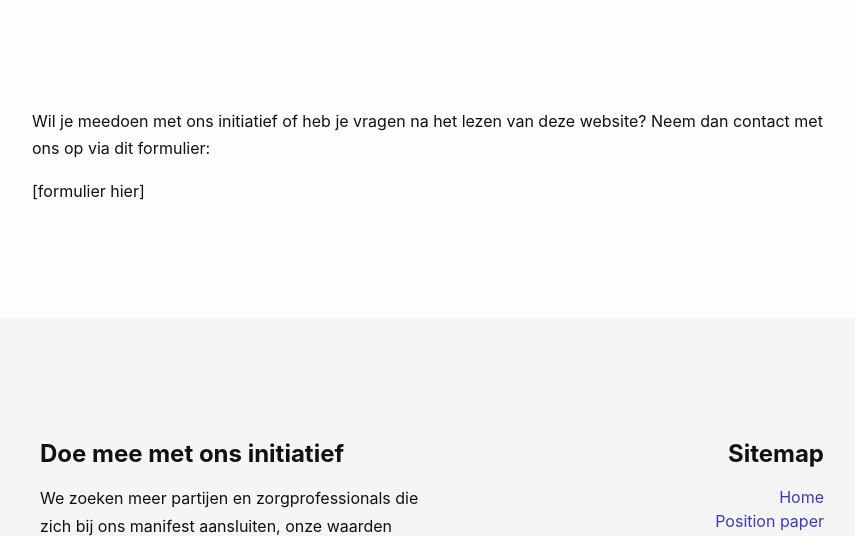
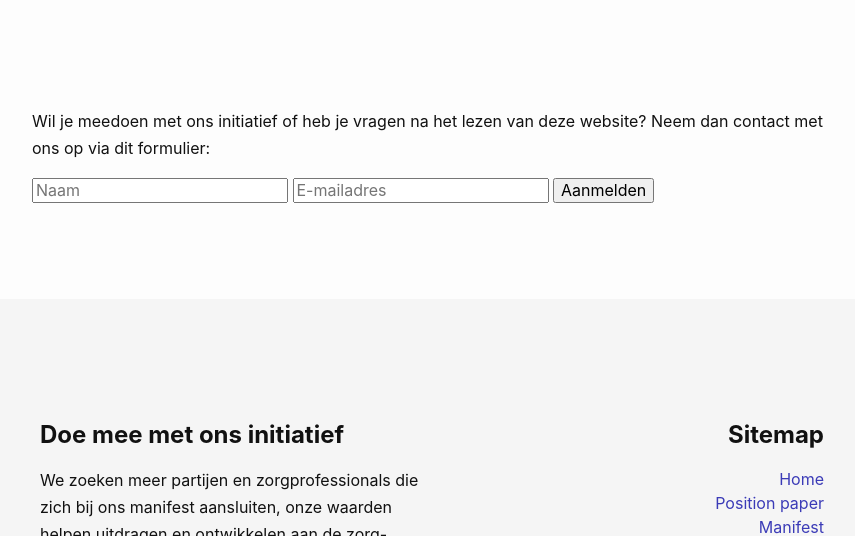
Before and after one commit to nuts-foundation/nuts-webpresence, a Jekyll site: the page built from contact.md, in a window 1280 px wide and 900 px high, cut to the strip 364-900 px from the top of the window. Shown: the whole strip, without its empty margins (208-1063 px from the left). Built offline with Jekyll 4.4.1, drawn with Linux system fonts in a browser that asks for light colours.

Commit message:
Add form in .md file

```diff
--- a/contact.md
+++ b/contact.md
@@ -7,4 +7,9 @@ header_image: contact
 
 Wil je meedoen met ons initiatief of heb je vragen na het lezen van deze website? Neem dan contact met ons op via dit formulier:
 
-[formulier hier]
+<form action="https://formspree.io/loed.idzinga@nedap.com" method="POST">
+  <input type="hidden" name="_subject" value="Ik wil meedoen!" />
+  <input type="text" name="name" placeholder="Naam">
+  <input type="email" name="_replyto" placeholder="E-mailadres">
+  <input type="submit" value="Aanmelden">
+</form>
```
